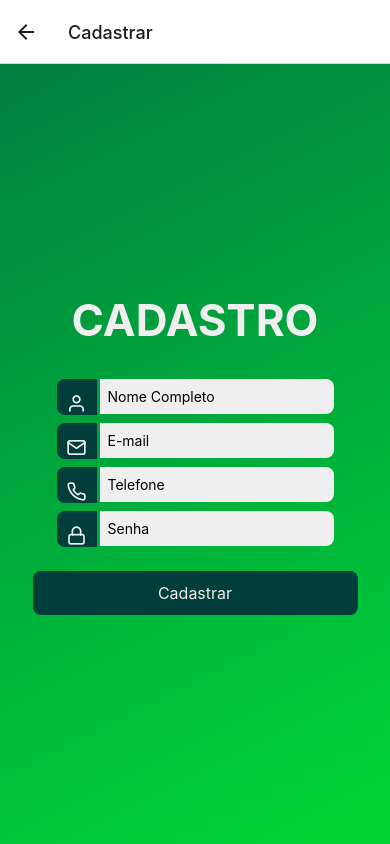
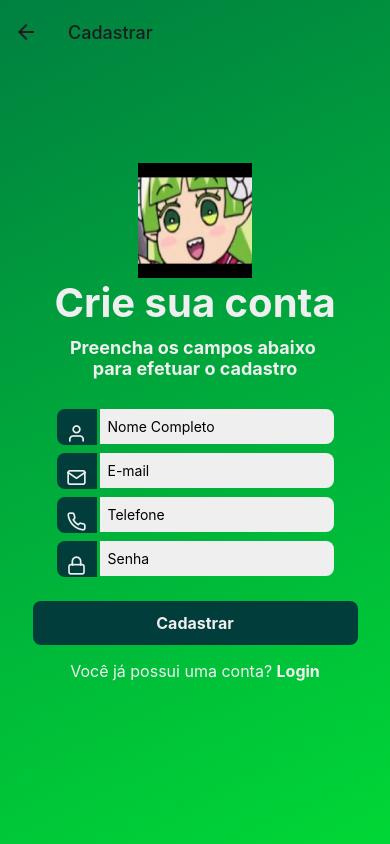
Before and after one commit to DoppelsOne/projetotcc_final, a React Native app: screen /Cadastrar in a window 390 px wide. Built offline with nearby package versions, Linux system fonts and the light colour scheme; what react-native-status-bar-height would draw is missing.

Commit message:
finalized signup screen

```diff
--- a/App.tsx
+++ b/App.tsx
@@ -1,23 +1,20 @@
 import { Login, SignUp} from './src/routers/controller';
-import { NavigationContainer, useNavigation} from '@react-navigation/native';
+import { NavigationContainer } from '@react-navigation/native';
 // import { createBottomTabNavigator} from '@react-navigation/bottom-tabs';
 import { createNativeStackNavigator } from '@react-navigation/native-stack';
 import { StyleSheet, Text, View } from 'react-native';
 import React from 'react';
 
-
 // const Tab = createBottomTabNavigator();
 const Stack = createNativeStackNavigator();
 
 const App = () => {
-
   return (
-
       <NavigationContainer>
-          <Stack.Navigator>
-              <Stack.Screen name = "Login" component={Login} options={{headerShown:false}}/>
-              <Stack.Screen name = "Cadastrar" component={SignUp}/>
-    </Stack.Navigator>
+        <Stack.Navigator>
+          <Stack.Screen name = "Login" component={Login} options={{headerShown:false}}/>
+          <Stack.Screen name = "Cadastrar" component={SignUp} options={{headerTransparent: true}}/>
+      </Stack.Navigator>
     </NavigationContainer>
   )
 }
--- a/index.js
+++ b/index.js
@@ -1,6 +1,6 @@
 import { registerRootComponent } from 'expo';
 
-import App from './app';
+import App from './App';
 
 // registerRootComponent calls AppRegistry.registerComponent('main', () => App);
 // It also ensures that whether you load the app in Expo Go or in a native build,
--- a/package.json
+++ b/package.json
@@ -11,6 +11,7 @@
   "dependencies": {
     "@react-navigation/bottom-tabs": "^6.2.0",
     "@react-navigation/native": "^6.0.8",
+    "@react-navigation/native-stack": "^6.5.2",
     "expo": "~44.0.0",
     "expo-linear-gradient": "^11.0.3",
     "expo-splash-screen": "~0.14.1",
@@ -30,6 +31,7 @@
     "@babel/core": "^7.12.9",
     "@types/react": "~17.0.21",
     "@types/react-native": "~0.64.12",
+    "@types/react-native-vector-icons": "^6.4.10",
     "@types/styled-components": "^5.1.24",
     "@types/styled-components-react-native": "^5.1.3",
     "typescript": "~4.3.5"
--- /dev/null
+++ b/src/@types/jpg.d.ts
@@ -0,0 +1 @@
+declare module "*.jpg";
--- a/src/routers/SignUp/index.tsx
+++ b/src/routers/SignUp/index.tsx
@@ -1,6 +1,20 @@
 import { useState } from "react";
+import { useNavigation } from "@react-navigation/native";
+import logo from "../../../assets/Login/clara.jpg";
 import { Input } from "../../components/Input";
-import { Button, Container, Content, Form, Title, Text } from "./styles";
+import {
+  Button,
+  Container,
+  Content,
+  Form,
+  Title,
+  ButtonTitle,
+  Image,
+  Subtitle,
+  TextFooter,
+  ContainerFooter,
+  ButtonFooter
+} from "./styles";
 
 export default function SignUp() {
   const [name, setName] = useState("");
@@ -8,10 +22,16 @@ export default function SignUp() {
   const [phone, setPhone] = useState("");
   const [password, setPassword] = useState("");
 
+  const navigation = useNavigation();
+
   return (
     <Container>
       <Content>
-        <Title>CADASTRO</Title>
+        <Image source={logo} />
+
+        <Title>Crie sua conta</Title>
+
+        <Subtitle>Preencha os campos abaixo {`\n`}para efetuar o cadastro</Subtitle>
 
         <Form>
           <Input
@@ -45,24 +65,16 @@ export default function SignUp() {
         </Form>
 
         <Button>
-          <Text>Cadastrar</Text>
+          <ButtonTitle>Cadastrar</ButtonTitle>
         </Button>
 
+        <ContainerFooter>
+          <TextFooter>Você já possui uma conta? </TextFooter>
+          <ButtonFooter onPress={() => navigation.navigate('Login')}>
+            <ButtonTitle>Login</ButtonTitle>
+          </ButtonFooter>
+        </ContainerFooter>
       </Content>
-
-
-      {/* <Content>
-        <Text>Nome completo</Text>
-        <InputText />
-        <Text>Email</Text>
-        <InputText />
-        <Text>Telefone celular</Text>
-        <InputText />
-        <Text>Senha</Text>
-        <InputText />
-        <Text>Confirmar senha</Text>
-        <InputText />
-      </Content> */}
     </Container>
   )
 }
--- a/src/routers/SignUp/styles.ts
+++ b/src/routers/SignUp/styles.ts
@@ -15,28 +15,38 @@ export const Container = styled(LinearGradient).attrs({
   align-items: center;
 `
 
+export const Image = styled.Image.attrs({
+  resizeMode: 'stretch',
+})`
+  width: 35%;
+  height: 115px;
+`;
+
 export const Content = styled.View`
   width: ${screenWidth/1.2}px;
   align-items: center;
 `
 
 export const Title = styled.Text`
-  font-size: 44px;
+  font-size: 40px;
   font-weight: bold;
   color: ${theme.color.white}
+  text-align: left;
   margin-bottom: 10px;
+`
+
+export const Subtitle = styled.Text`
+  font-size: 18px;
+  font-weight: bold;
+  color: ${theme.color.white}
   text-align: center;
-  margin-bottom: 32px;
+  margin-bottom: 30px;
 `
 
 export const Form = styled.View`
 
 `
 
-export const Text = styled.Text`
-  font-size: 16px;
-  color: ${theme.color.white};
-`
 
 export const Button = styled.TouchableOpacity`
   background-color: ${theme.color.greenDark};
@@ -47,3 +57,24 @@ export const Button = styled.TouchableOpacity`
   border-style: solid;
   margin-top: 16px;
 `;
+
+export const ButtonTitle = styled.Text`
+  font-size: 16px;
+  color: ${theme.color.white};
+  font-weight: bold;
+`
+
+export const ContainerFooter = styled.View`
+  flex-direction: row;
+  margin-top: 16px;
+`
+
+export const TextFooter = styled.Text`
+  font-size: 16px;
+  color: ${theme.color.white}
+  text-align: center;
+`
+
+export const ButtonFooter = styled.TouchableOpacity`
+  text-align: center;
+`
```
Also changed, not shown: 1 other file (tests, documents, lock files or other folders).
